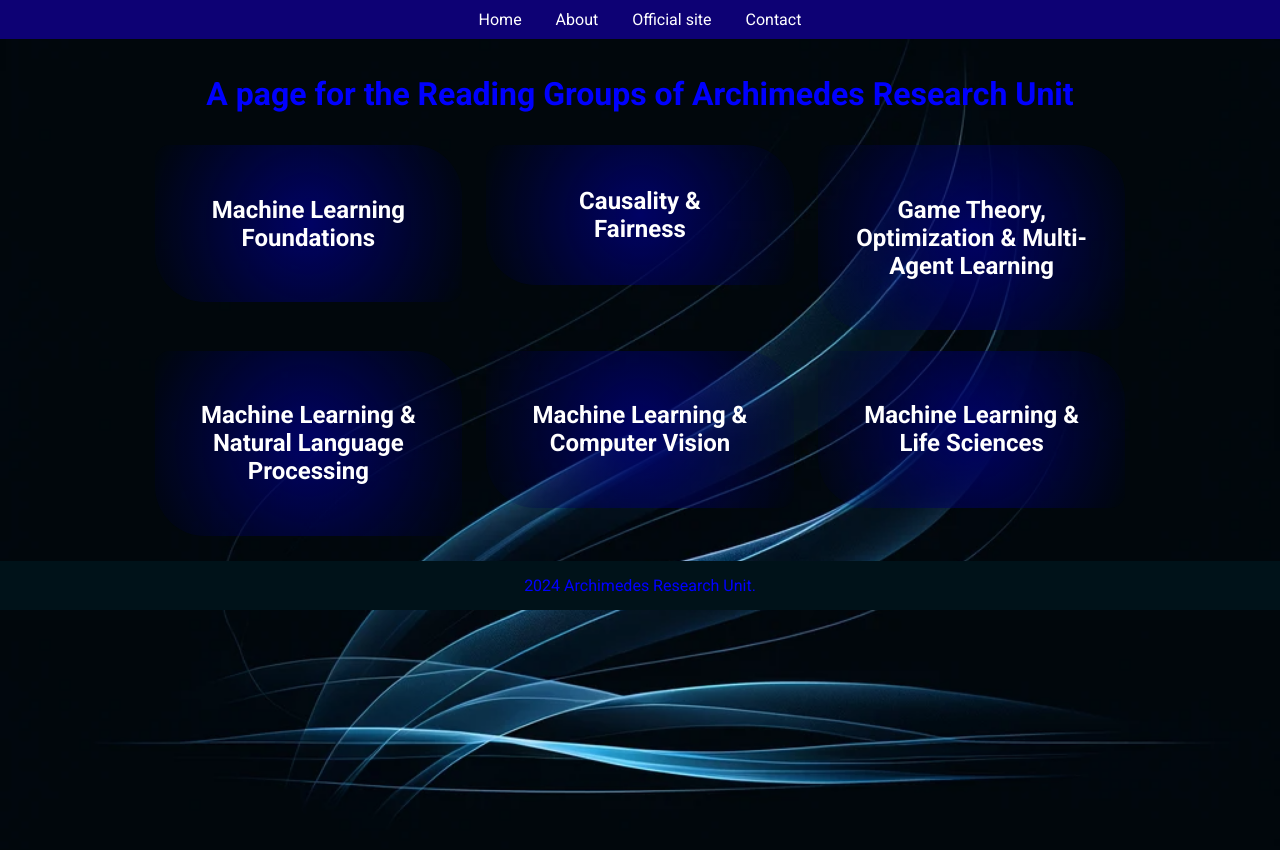
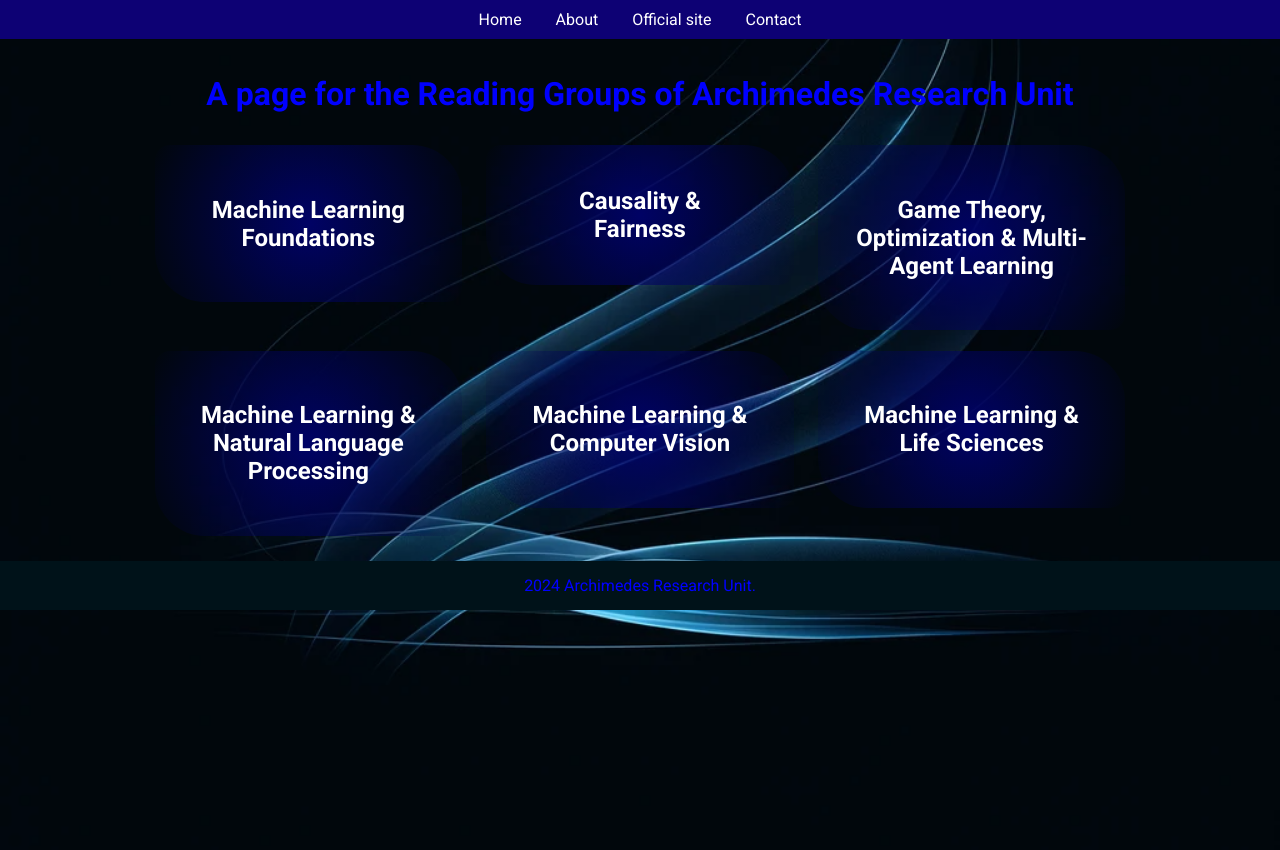
Before and after one commit to mandlos/archimedesai.github.io, a Jekyll site: the page built from index.html, in a window 1280 px wide. Shown: the top 850 px of the page. Built offline with Jekyll 4.4.1, drawn with Linux system fonts in a browser that asks for light colours.

Commit message:
modified:   assets/css/main.css

```diff
--- a/assets/css/main.css
+++ b/assets/css/main.css
@@ -6,7 +6,7 @@
     background: url("https://github.com/mandlos/archimedesai.github.io/blob/main/_data/Archimedes_web_background.png?raw=true") no-repeat center fixed;
     background-size: cover;
     background-repeat: no-repeat;
-    background-attachment: fixed;
+    background-attachment: scroll;
     background-position: center center;
 }
 header {
```
